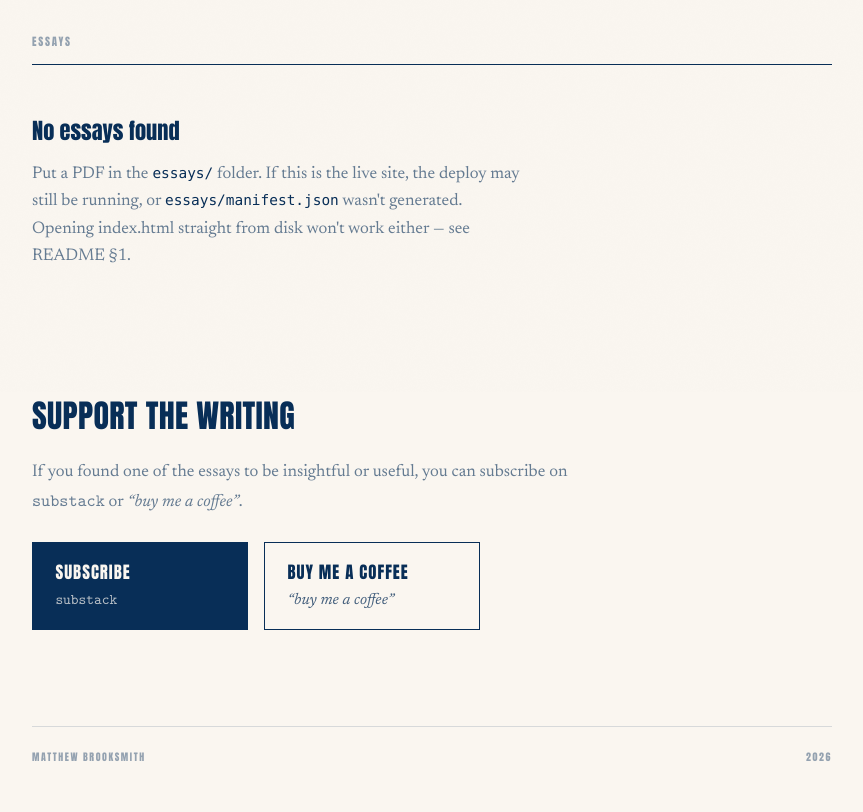
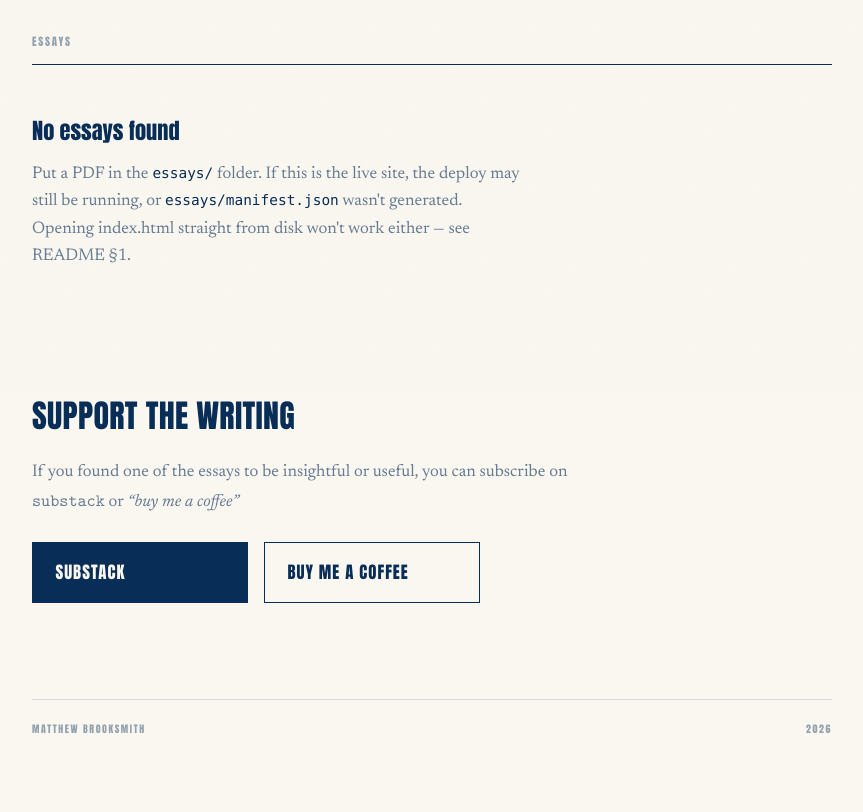
Before and after one commit to matthew-brooksmith/physics-website, a plain HTML site: page index.html in a window 1280 px wide. Shown: the part 408-1220 px from the top of the page, without its empty margins (208-1071 px from the left). After the commit the page ends 1193 px from the top, so only its background shows below. Drawn offline with Linux system fonts and the light colour scheme; no server answers.

Commit message:
Simplify support buttons; drop full stop from support text
Co-Authored-By: Claude Opus 5.5 <noreply@anthropic.com>
Claude-Session: https://claude.ai/code/session_01N4VokfiKTxdAZdR2BbvtAy

```diff
--- a/app.js
+++ b/app.js
@@ -176,8 +176,8 @@
 
     var s = CONFIG.support || {};
     var buttons = [
-      { href: safeHref(s.substack), label: "Subscribe", sub: "substack", subCls: "btn-sub tt", cls: "btn btn-primary" },
-      { href: safeHref(s.buymeacoffee), label: "Buy me a coffee", sub: "“buy me a coffee”", subCls: "btn-sub it", cls: "btn" }
+      { href: safeHref(s.substack), label: "Substack", cls: "btn btn-primary" },
+      { href: safeHref(s.buymeacoffee), label: "Buy me a coffee", cls: "btn" }
     ].filter(function (b) { return b.href; });
 
     if (!buttons.length) {
@@ -199,7 +199,7 @@
       a.target = "_blank";
       a.rel = "noopener";
       a.appendChild(el("span", "btn-label", b.label));
-      a.appendChild(el("span", b.subCls || "btn-sub", b.sub));
+      if (b.sub) a.appendChild(el("span", b.subCls || "btn-sub", b.sub));
       $("supportButtons").appendChild(a);
     });
   }
--- a/config.js
+++ b/config.js
@@ -31,7 +31,7 @@ const CONFIG = {
   // and the whole "Support" section disappears.
   support: {
     heading: "Support the writing",
-    text:    "If you found one of the essays to be insightful or useful, you can subscribe on Substack or buy me a coffee.",
+    text:    "If you found one of the essays to be insightful or useful, you can subscribe on Substack or buy me a coffee",
     substack:     "https://substack.com/@matthewbrooksmith",
     buymeacoffee: "https://buymeacoffee.com/matthewbrooksmith",
   },
--- a/style.css
+++ b/style.css
@@ -185,9 +185,7 @@ body.is-empty .list{ display:none; }
 
 /* \texttt{substack} and \textit{``buy me a coffee''} */
 .tt{ font-family:var(--tt); font-size:1.02em; letter-spacing:0; text-transform:none; }
-.btn-sub.tt{ font-size:.92rem; opacity:.75; }
 .it{ font-family:var(--serif); font-style:italic; letter-spacing:0; text-transform:none; }
-.btn-sub.it{ font-size:.98rem; opacity:.75; }
 
 /* ══════════════ FOOTER ══════════════ */
 .footer{
```
